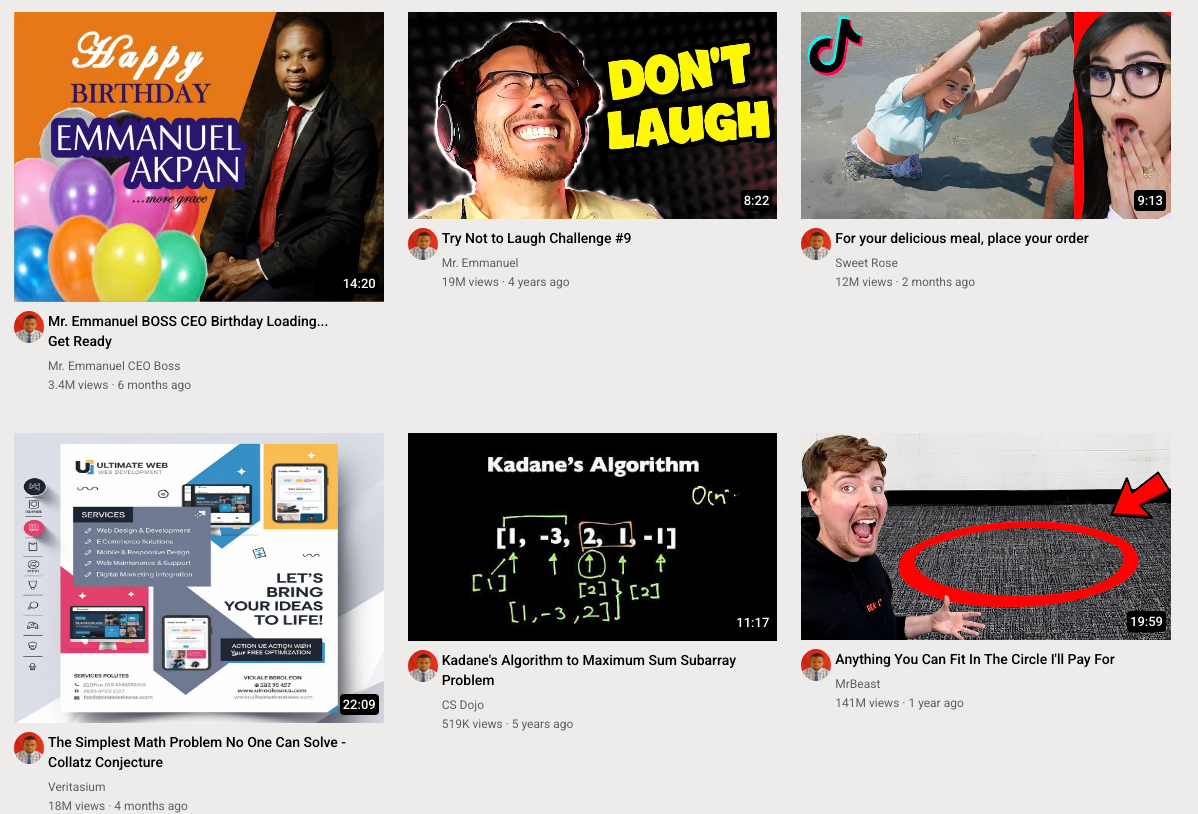
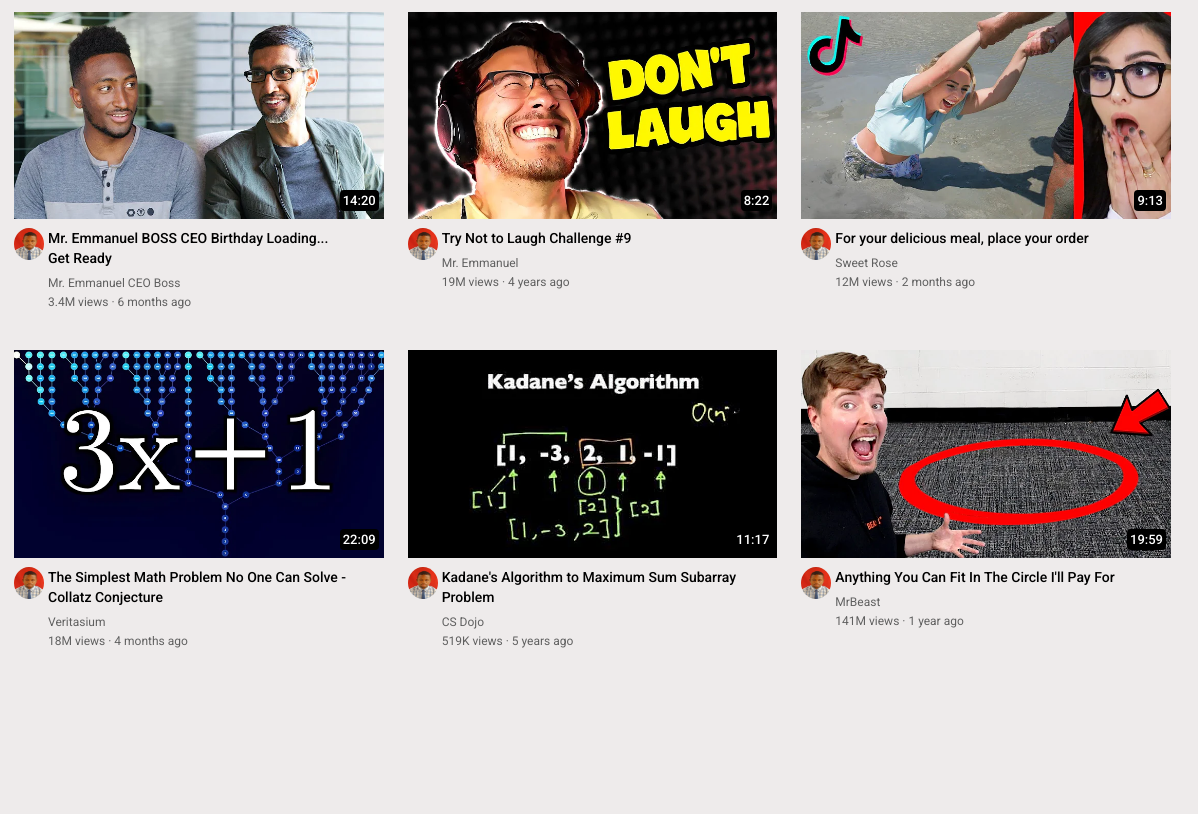
Before and after one commit to Akpan19/AKPAN-YouTube, a plain HTML site: page index.html in a window 1280 px wide. Shown: the part 58-872 px from the top of the page, 82-1280 px from the left. After the commit the page ends 800 px from the top, so only its background shows below. Drawn offline with Linux system fonts and the light colour scheme.

Commit message:
Add files via upload

```diff
--- a/index.html
+++ b/index.html
@@ -98,7 +98,7 @@
     <div class="css-grid">
         <div class="video-preview">
             <div class="thumnail-row">
-                <img class="thumnail" src="./Images/birthday2.jpg" alt="" height="290px">
+                <img class="thumnail" src="./Images/thumbnail-1.webp" alt="">
 
                 <div class="video-time">14:20</div>
             </div>
@@ -154,7 +154,7 @@
 
         <div class="video-preview">
             <div class="thumnail-row">
-                <img class="thumnail" src="./Images/web.webp" alt="" height="290px">
+                <img class="thumnail" src="./Images/thumbnail-4.webp" alt="">
                 <div class="video-time">22:09</div>
             </div>
 
```
